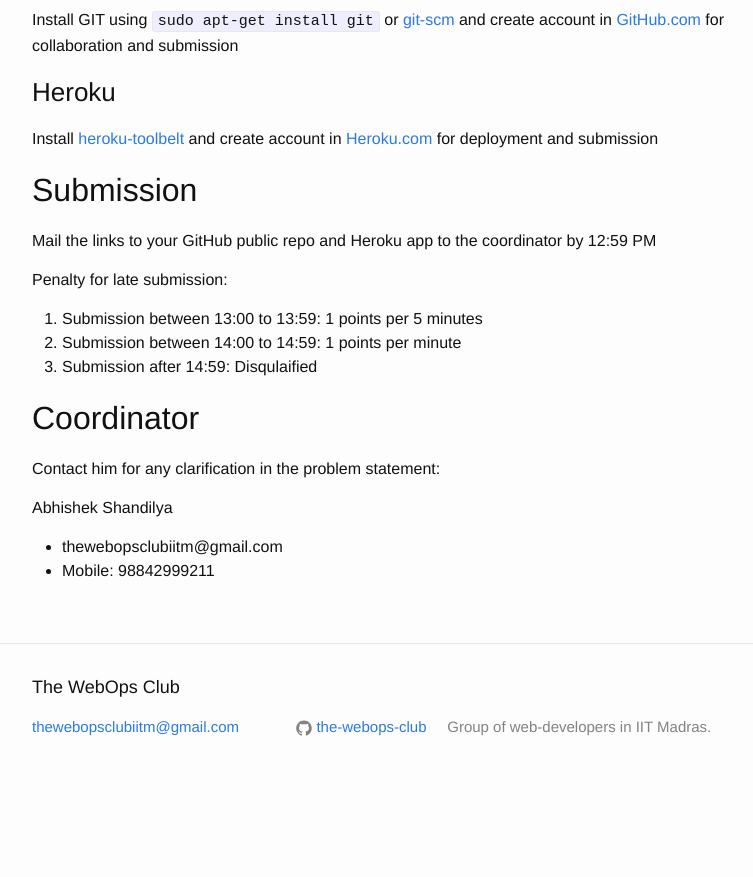
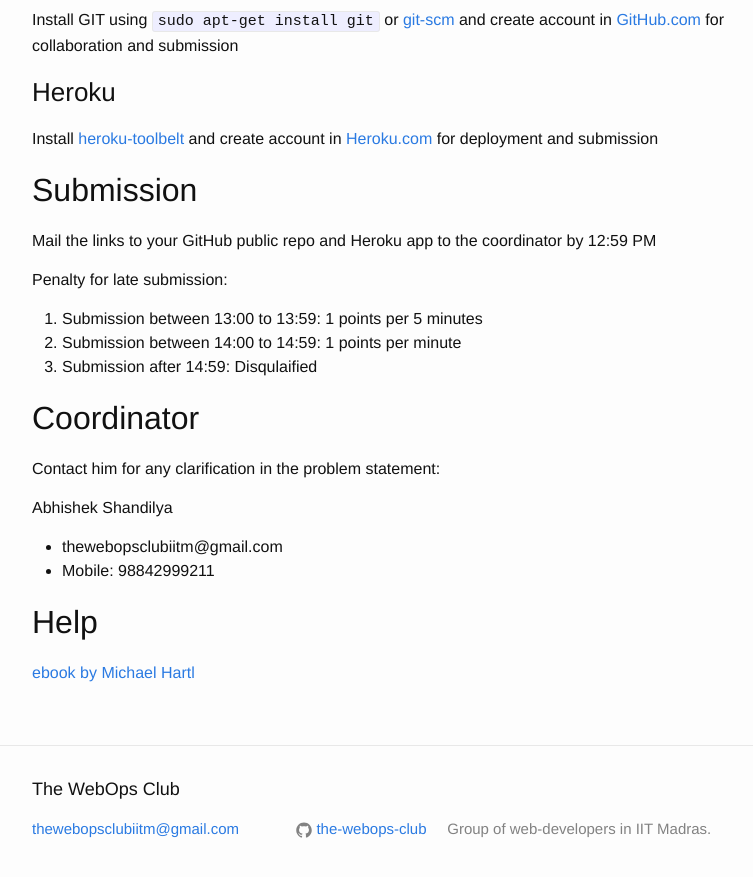
Before and after one commit to The-WebOps-Club/the-webops-club.github.io, a Jekyll site: the page built from techsoc.md, in a window 1280 px wide and 900 px high, scrolled down 1569 px. Shown: the top 877 px of the window, without its empty margins (238-991 px from the left). Built offline with Jekyll 4.4.1, drawn with Linux system fonts in a browser that asks for light colours; before the commit the page ends 2367 px from its top, so only the background shows below that.

Commit message:
help ebook;

```diff
--- a/techsoc.md
+++ b/techsoc.md
@@ -78,3 +78,6 @@
 
 - thewebopsclubiitm@gmail.com
 - Mobile: 98842999211
+
+## Help
+[ebook by Michael Hartl](http://railstutorial.com/book)
```
